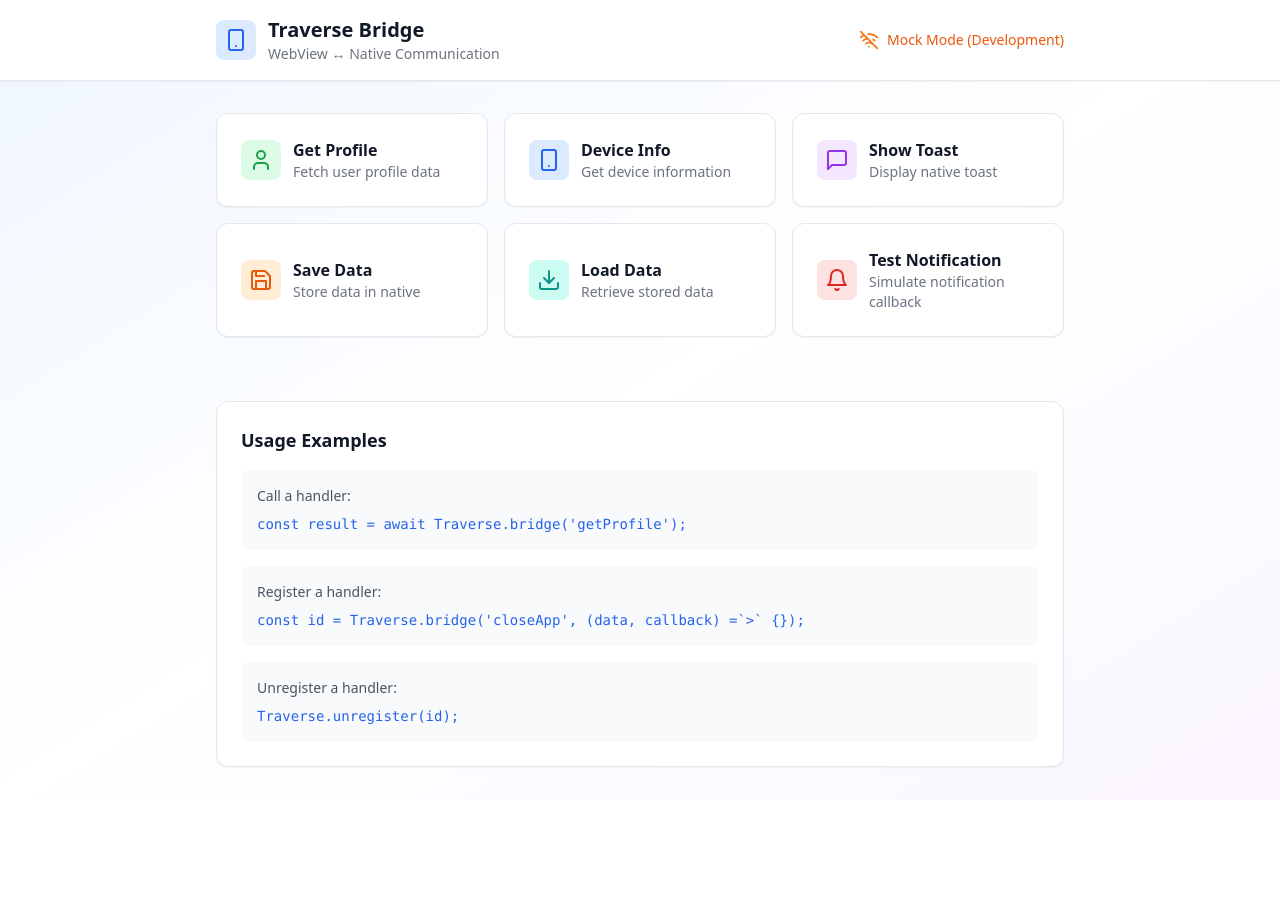
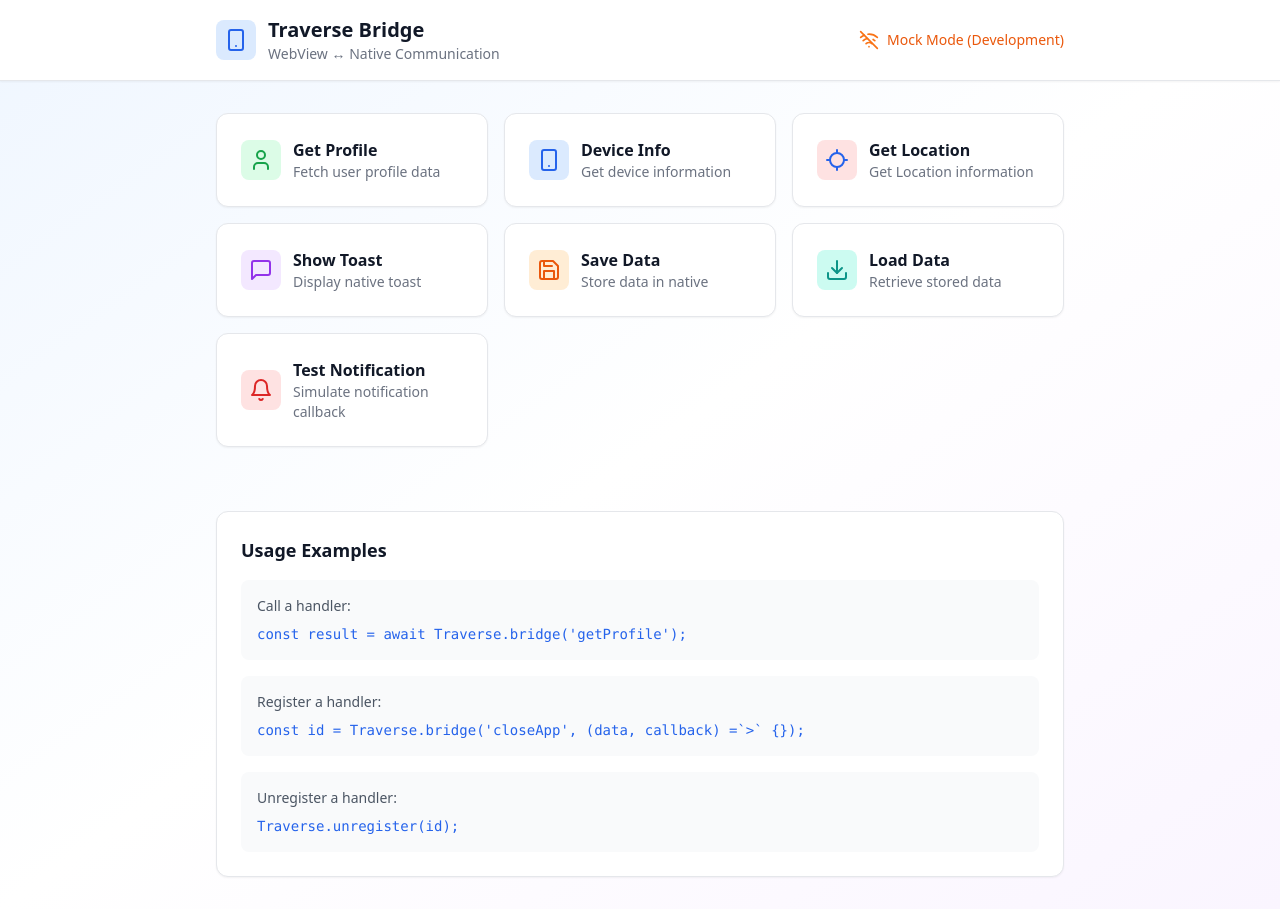
Before and after one commit to SokPeav/React-SDK, a React (Vite) app: page / in a window 1280 px wide. Before the commit the page ends 800 px from the top, so only its background shows below. Built offline with nearby package versions, Linux system fonts and the light colour scheme.

Commit message:
add getLocation

```diff
--- a/src/App.tsx
+++ b/src/App.tsx
@@ -13,12 +13,14 @@ import {
   Download,
   X,
   Check,
+  LocateIcon
 } from "lucide-react";
 
 function App() {
   const [isConnected, setIsConnected] = useState(false);
   const [profile, setProfile] = useState<ProfileData | null>(null);
   const [deviceInfo, setDeviceInfo] = useState<DeviceInfo | null>(null);
+  const [locationInfo, setLocationInfo] = useState(null);
   const [message, setMessage] = useState("");
   const [loading, setLoading] = useState(false);
   const [showCloseDialog, setShowCloseDialog] = useState(false);
@@ -92,6 +94,18 @@ function App() {
       const deviceData = (await Traverse.bridge("getDeviceInfo")) as DeviceInfo;
       setDeviceInfo(deviceData);
       setMessage("Device info loaded successfully!");
+    } catch (error: any) {
+      setMessage(`Error: ${error.message}`);
+    } finally {
+      setLoading(false);
+    }
+  };
+  const handleGetLocationInfo = async () => {
+    setLoading(true);
+    try {
+      const locationData = (await Traverse.bridge("getLocationInfo"));
+      setLocationInfo(locationData);
+      setMessage("Location info loaded successfully!");
     } catch (error: any) {
       setMessage(`Error: ${error.message}`);
     } finally {
@@ -332,6 +346,23 @@ function App() {
               </div>
             </div>
           </button>
+          <button
+            onClick={handleGetLocationInfo}
+            disabled={loading}
+            className="p-6 bg-white rounded-xl shadow-sm border border-gray-200 hover:shadow-md transition-all duration-200 disabled:opacity-50 group"
+          >
+            <div className="flex items-center space-x-3">
+              <div className="p-2 bg-red-100 rounded-lg group-hover:bg-blue-200 transition-colors">
+                <LocateIcon className="w-6 h-6 text-blue-600" />
+              </div>
+              <div className="text-left">
+                <h3 className="font-semibold text-gray-900">Get Location</h3>
+                <p className="text-sm text-gray-500">
+                  Get Location information
+                </p>
+              </div>
+            </div>
+          </button>
 
           <button
             onClick={handleShowToast}
@@ -485,6 +516,22 @@ function App() {
               </div>
             </div>
           )}
+          {locationInfo && (
+            <div className="bg-white rounded-xl shadow-sm border border-gray-200 p-6">
+              <div className="flex items-center space-x-3 mb-4">
+                <div className="p-2 bg-blue-100 rounded-lg">
+                  <Smartphone className="w-5 h-5 text-blue-600" />
+                </div>
+                <h3 className="text-lg font-semibold text-gray-900">
+                  Device Information
+                </h3>
+              </div>
+
+              <div className="space-y-3">
+                {locationInfo}
+              </div>
+            </div>
+          )}
         </div>
 
         {/* Usage Examples */}
```
Also changed, not shown: src/core/Traverse.ts (+0 -17 lines).
